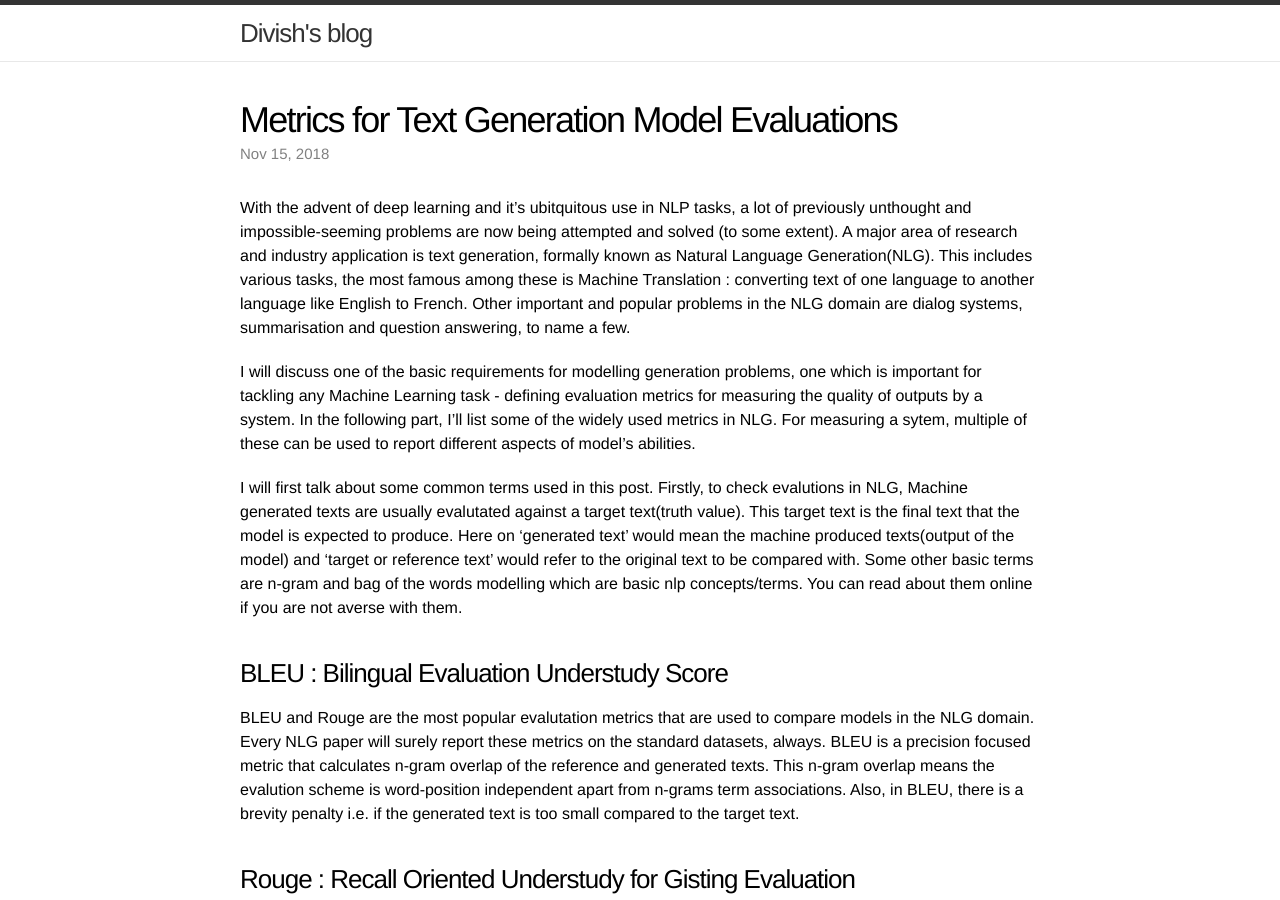
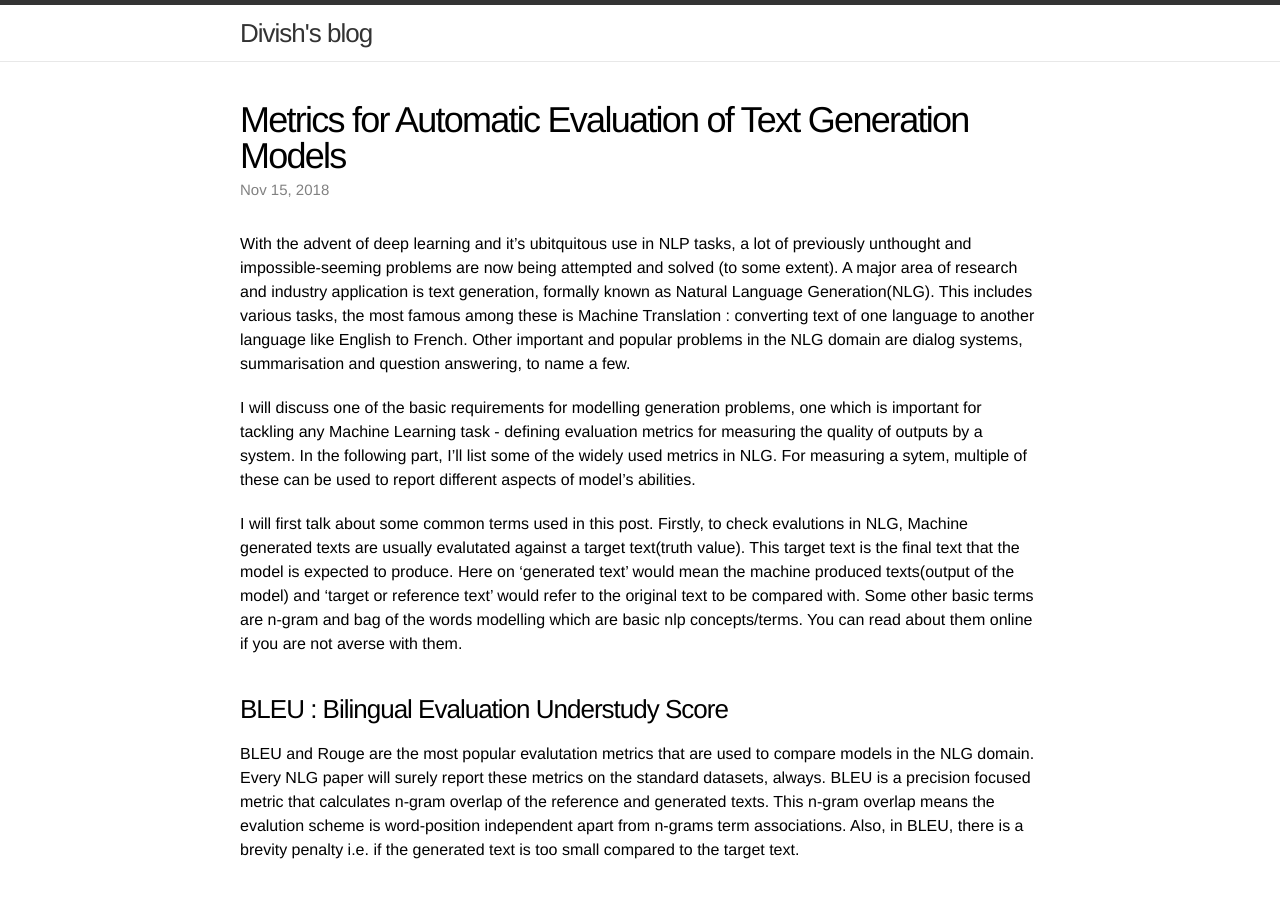
Before and after one commit to divishdayal/divish.github.io, a Jekyll site: the page built from _posts/2018-11-15-Metrics-for-text-generation.markdown, in a window 1280 px wide and 900 px high. Built offline with Jekyll 4.4.1, drawn with Linux system fonts in a browser that asks for light colours; formulas are drawn with MathJax 3.

Commit message:
Update 2018-11-15-Metrics-for-text-generation.markdown

```diff
--- a/_posts/2018-11-15-Metrics-for-text-generation.markdown
+++ b/_posts/2018-11-15-Metrics-for-text-generation.markdown
@@ -1,6 +1,6 @@
 ---
 layout: post
-title: Metrics for Text Generation Model Evaluations
+title: Metrics for Automatic Evaluation of Text Generation Models
 date: 2018-11-15
 excerpt : "An introduction to automatic evaluation metrics that are generally used in Natural Language Generation to meausure model quality."
 <!-- comments: true -->
```
